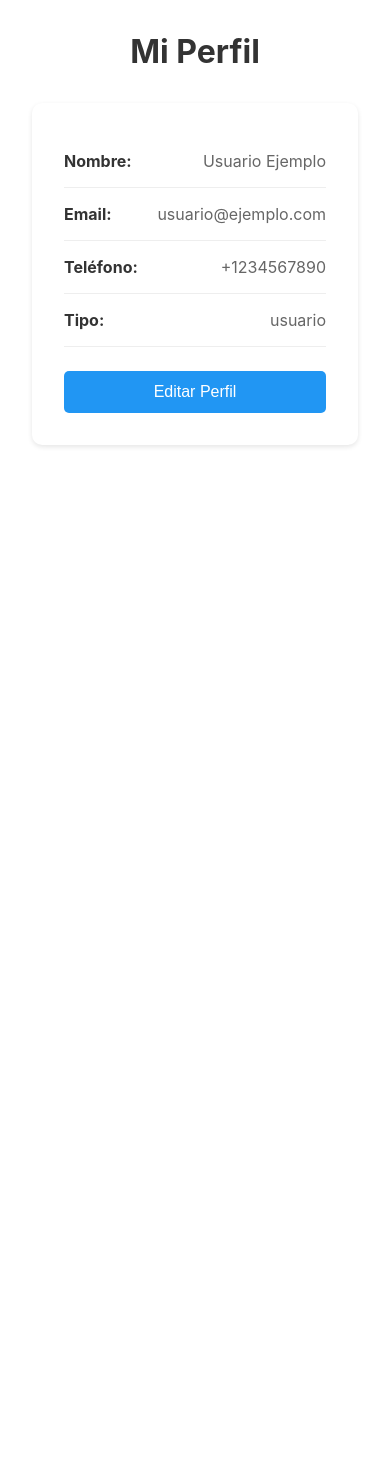
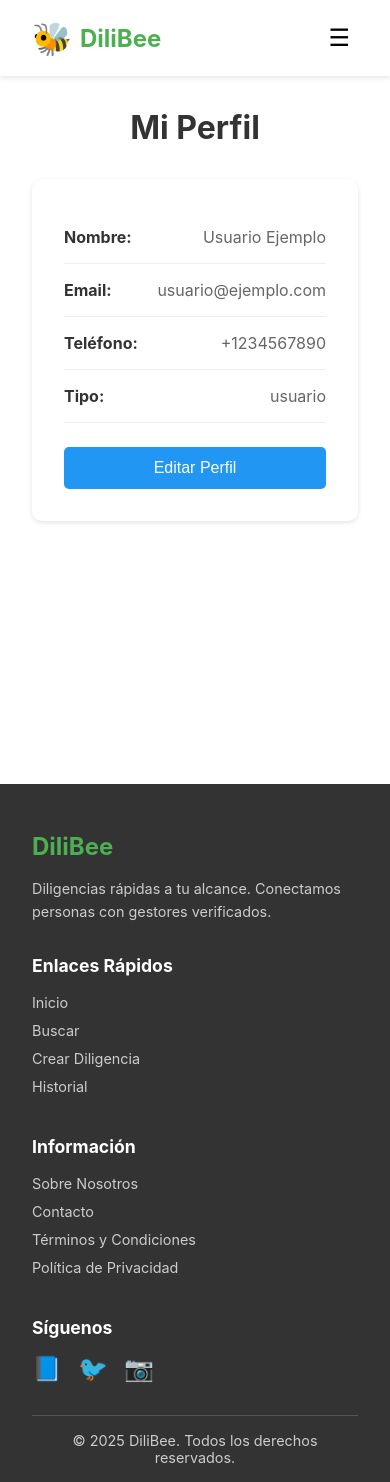
Before and after one commit to licarys/dilibee, a React (Vite) app: page /perfil in a window 390 px wide. Before the commit the page ends 844 px from the top, so only its background shows below. Built offline with nearby package versions, Linux system fonts and the light colour scheme.

Commit message:
Add Header and Footer components; update App layout with responsive design

```diff
--- a/src/App.css
+++ b/src/App.css
@@ -1,3 +1,10 @@
 .app {
   min-height: 100vh;
+  display: flex;
+  flex-direction: column;
 }
+
+.app__main {
+  flex: 1;
+  min-height: calc(100vh - 200px);
+}
--- a/src/App.jsx
+++ b/src/App.jsx
@@ -1,4 +1,6 @@
 import { BrowserRouter as Router, Routes, Route } from 'react-router-dom'
+import Header from './components/Header'
+import Footer from './components/Footer'
 import Home from './pages/Home'
 import Buscar from './pages/Buscar'
 import CrearDiligencia from './pages/CrearDiligencia'
@@ -10,6 +12,8 @@ function App() {
   return (
     <Router>
       <div className="app">
+        <Header />
+        <main className="app__main">
           <Routes>
             <Route path="/" element={<Home />} />
             <Route path="/buscar" element={<Buscar />} />
@@ -17,6 +21,8 @@ function App() {
             <Route path="/historial" element={<Historial />} />
             <Route path="/perfil" element={<Perfil />} />
           </Routes>
+        </main>
+        <Footer />
       </div>
     </Router>
   )
--- /dev/null
+++ b/src/components/Footer.jsx
@@ -0,0 +1,78 @@
+import { Link } from 'react-router-dom'
+import '../styles/Footer.css'
+
+function Footer() {
+  const currentYear = new Date().getFullYear()
+
+  return (
+    <footer className="footer">
+      <div className="footer__container">
+        <div className="footer__section">
+          <h3 className="footer__title">DiliBee</h3>
+          <p className="footer__description">
+            Diligencias rápidas a tu alcance. Conectamos personas con gestores verificados.
+          </p>
+        </div>
+
+        <div className="footer__section">
+          <h4 className="footer__subtitle">Enlaces Rápidos</h4>
+          <ul className="footer__links">
+            <li>
+              <Link to="/" className="footer__link">Inicio</Link>
+            </li>
+            <li>
+              <Link to="/buscar" className="footer__link">Buscar</Link>
+            </li>
+            <li>
+              <Link to="/crear-diligencia" className="footer__link">Crear Diligencia</Link>
+            </li>
+            <li>
+              <Link to="/historial" className="footer__link">Historial</Link>
+            </li>
+          </ul>
+        </div>
+
+        <div className="footer__section">
+          <h4 className="footer__subtitle">Información</h4>
+          <ul className="footer__links">
+            <li>
+              <a href="#sobre-nosotros" className="footer__link">Sobre Nosotros</a>
+            </li>
+            <li>
+              <a href="#contacto" className="footer__link">Contacto</a>
+            </li>
+            <li>
+              <a href="#terminos" className="footer__link">Términos y Condiciones</a>
+            </li>
+            <li>
+              <a href="#privacidad" className="footer__link">Política de Privacidad</a>
+            </li>
+          </ul>
+        </div>
+
+        <div className="footer__section">
+          <h4 className="footer__subtitle">Síguenos</h4>
+          <div className="footer__social">
+            <a href="#facebook" className="footer__social-link" aria-label="Facebook">
+              📘
+            </a>
+            <a href="#twitter" className="footer__social-link" aria-label="Twitter">
+              🐦
+            </a>
+            <a href="#instagram" className="footer__social-link" aria-label="Instagram">
+              📷
+            </a>
+          </div>
+        </div>
+      </div>
+
+      <div className="footer__bottom">
+        <p className="footer__copyright">
+          © {currentYear} DiliBee. Todos los derechos reservados.
+        </p>
+      </div>
+    </footer>
+  )
+}
+
+export default Footer
--- /dev/null
+++ b/src/components/Header.jsx
@@ -0,0 +1,82 @@
+import { useState, useEffect } from 'react'
+import { Link, useLocation } from 'react-router-dom'
+import '../styles/Header.css'
+
+function Header() {
+  const [isMenuOpen, setIsMenuOpen] = useState(false)
+  const location = useLocation()
+
+  useEffect(() => {
+    // Cerrar el menú móvil cuando cambia la ruta
+    setIsMenuOpen(false)
+  }, [location])
+
+  const toggleMenu = () => {
+    setIsMenuOpen(!isMenuOpen)
+  }
+
+  const isActive = (path) => {
+    return location.pathname === path ? 'header__nav-link--active' : ''
+  }
+
+  return (
+    <header className="header">
+      <div className="header__container">
+        <Link to="/" className="header__logo">
+          <span className="header__logo-icon">🐝</span>
+          <span className="header__logo-text">DiliBee</span>
+        </Link>
+
+        <button
+          className="header__menu-toggle"
+          onClick={toggleMenu}
+          aria-label="Toggle menu"
+        >
+          <span className={`header__menu-icon ${isMenuOpen ? 'header__menu-icon--open' : ''}`}>
+            ☰
+          </span>
+        </button>
+
+        <nav className={`header__nav ${isMenuOpen ? 'header__nav--open' : ''}`}>
+          <Link
+            to="/"
+            className={`header__nav-link ${isActive('/')}`}
+            onClick={() => setIsMenuOpen(false)}
+          >
+            Inicio
+          </Link>
+          <Link
+            to="/buscar"
+            className={`header__nav-link ${isActive('/buscar')}`}
+            onClick={() => setIsMenuOpen(false)}
+          >
+            Buscar
+          </Link>
+          <Link
+            to="/crear-diligencia"
+            className={`header__nav-link ${isActive('/crear-diligencia')}`}
+            onClick={() => setIsMenuOpen(false)}
+          >
+            Crear Diligencia
+          </Link>
+          <Link
+            to="/historial"
+            className={`header__nav-link ${isActive('/historial')}`}
+            onClick={() => setIsMenuOpen(false)}
+          >
+            Historial
+          </Link>
+          <Link
+            to="/perfil"
+            className={`header__nav-link ${isActive('/perfil')}`}
+            onClick={() => setIsMenuOpen(false)}
+          >
+            Perfil
+          </Link>
+        </nav>
+      </div>
+    </header>
+  )
+}
+
+export default Header
--- /dev/null
+++ b/src/styles/Footer.css
@@ -0,0 +1,94 @@
+.footer {
+  background-color: #333;
+  color: #fff;
+  margin-top: 4rem;
+  padding: 3rem 2rem 1rem;
+}
+
+.footer__container {
+  max-width: 1200px;
+  margin: 0 auto;
+  display: grid;
+  grid-template-columns: repeat(auto-fit, minmax(200px, 1fr));
+  gap: 2rem;
+  margin-bottom: 2rem;
+}
+
+.footer__section {
+  display: flex;
+  flex-direction: column;
+}
+
+.footer__title {
+  font-size: 1.5rem;
+  margin-bottom: 1rem;
+  color: #4CAF50;
+}
+
+.footer__subtitle {
+  font-size: 1.1rem;
+  margin-bottom: 1rem;
+  color: #fff;
+}
+
+.footer__description {
+  color: #ccc;
+  line-height: 1.6;
+  font-size: 0.9rem;
+}
+
+.footer__links {
+  list-style: none;
+  padding: 0;
+  margin: 0;
+}
+
+.footer__links li {
+  margin-bottom: 0.5rem;
+}
+
+.footer__link {
+  color: #ccc;
+  text-decoration: none;
+  transition: color 0.2s;
+  font-size: 0.9rem;
+}
+
+.footer__link:hover {
+  color: #4CAF50;
+}
+
+.footer__social {
+  display: flex;
+  gap: 1rem;
+}
+
+.footer__social-link {
+  font-size: 1.5rem;
+  text-decoration: none;
+  transition: transform 0.2s;
+  display: inline-block;
+}
+
+.footer__social-link:hover {
+  transform: scale(1.2);
+}
+
+.footer__bottom {
+  border-top: 1px solid #555;
+  padding-top: 1rem;
+  text-align: center;
+}
+
+.footer__copyright {
+  color: #ccc;
+  font-size: 0.9rem;
+  margin: 0;
+}
+
+@media (max-width: 768px) {
+  .footer__container {
+    grid-template-columns: 1fr;
+    gap: 2rem;
+  }
+}
--- /dev/null
+++ b/src/styles/Header.css
@@ -0,0 +1,110 @@
+.header {
+  background-color: #fff;
+  box-shadow: 0 2px 5px rgba(0,0,0,0.1);
+  position: sticky;
+  top: 0;
+  z-index: 100;
+}
+
+.header__container {
+  max-width: 1200px;
+  margin: 0 auto;
+  padding: 1rem 2rem;
+  display: flex;
+  justify-content: space-between;
+  align-items: center;
+}
+
+.header__logo {
+  display: flex;
+  align-items: center;
+  gap: 0.5rem;
+  text-decoration: none;
+  color: #333;
+  font-size: 1.5rem;
+  font-weight: bold;
+}
+
+.header__logo-icon {
+  font-size: 2rem;
+}
+
+.header__logo-text {
+  color: #4CAF50;
+}
+
+.header__menu-toggle {
+  display: none;
+  background: none;
+  border: none;
+  font-size: 1.5rem;
+  cursor: pointer;
+  padding: 0.5rem;
+}
+
+.header__menu-icon {
+  transition: transform 0.3s;
+}
+
+.header__menu-icon--open {
+  transform: rotate(90deg);
+}
+
+.header__nav {
+  display: flex;
+  gap: 2rem;
+  align-items: center;
+}
+
+.header__nav-link {
+  text-decoration: none;
+  color: #333;
+  font-weight: 500;
+  padding: 0.5rem 1rem;
+  border-radius: 5px;
+  transition: background-color 0.2s, color 0.2s;
+}
+
+.header__nav-link:hover {
+  background-color: #f5f5f5;
+  color: #4CAF50;
+}
+
+.header__nav-link--active {
+  color: #4CAF50;
+  background-color: #e8f5e9;
+}
+
+@media (max-width: 768px) {
+  .header__menu-toggle {
+    display: block;
+  }
+
+  .header__nav {
+    position: absolute;
+    top: 100%;
+    left: 0;
+    right: 0;
+    background-color: #fff;
+    flex-direction: column;
+    gap: 0;
+    box-shadow: 0 5px 10px rgba(0,0,0,0.1);
+    max-height: 0;
+    overflow: hidden;
+    transition: max-height 0.3s ease-out;
+  }
+
+  .header__nav--open {
+    max-height: 400px;
+  }
+
+  .header__nav-link {
+    width: 100%;
+    padding: 1rem 2rem;
+    border-bottom: 1px solid #eee;
+  }
+
+  .header__nav-link:last-child {
+    border-bottom: none;
+  }
+}
```
Lines whose indentation alone changed are shown as unchanged.
